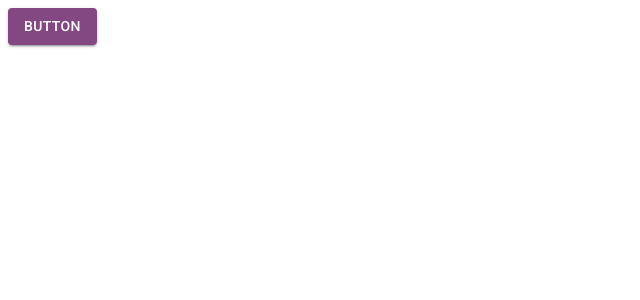
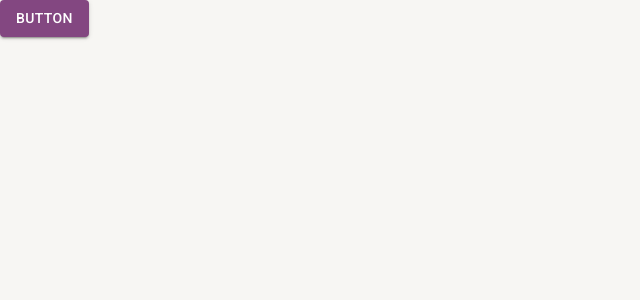
Before and after one commit to Emerson-lab/search-city-web-app, a React (Create React App) app: page /pagina-inicial in a window 1280 px wide. Shown: the top 300 px of the page, without its empty margins (0-640 px from the left). Built offline with nearby package versions, Linux system fonts and the light colour scheme.

Commit message:
Added dark theme and toggle theme

```diff
--- a/public/index.html
+++ b/public/index.html
@@ -16,7 +16,7 @@
   <title>Cadastro</title>
 </head>
 
-<body>
+<body style="margin: 0; padding: 0;">
   <noscript>You need to enable JavaScript to run this app.</noscript>
   <div id="root"></div>
 
--- a/src/routes/index.tsx
+++ b/src/routes/index.tsx
@@ -1,13 +1,19 @@
 import { Button } from "@mui/material";
 import { Navigate, Route, Routes } from "react-router-dom";
+import { useAppThemeContext } from "../shared/contexts/ThemeContext";
 
 export const AppRoutes = () => {
+  const { toggleTheme } = useAppThemeContext()
   return (
     <Routes>
       <Route
         path="/pagina-inicial"
         element={
-          <Button variant="contained" color="primary">
+          <Button
+            variant="contained"
+            color="primary"
+            onClick={toggleTheme}
+          >
             Button
           </Button>
         }
--- /dev/null
+++ b/src/shared/contexts/ThemeContext.tsx
@@ -0,0 +1,45 @@
+import { Box, ThemeProvider } from '@mui/material';
+import { createContext, useCallback, useContext, useMemo, useState } from "react";
+import { DarkTheme } from "../themes/Dark";
+import { LightTheme } from "../themes/Light";
+
+interface IThemeContextData {
+  themeName: 'light' | 'dark';
+  toggleTheme: () => void;
+}
+
+const ThemeContext = createContext({} as IThemeContextData);
+
+export const useAppThemeContext = () => {
+  return useContext(ThemeContext);
+}
+
+interface IThemeProviderProps {
+  children: React.ReactNode
+}
+
+export const AppThemeProvider: React.FC<IThemeProviderProps> = ({ children }) => {
+  const [themeName, setThemeName] = useState<'light' | 'dark'>('light');
+
+  const toggleTheme = useCallback(() => {
+    setThemeName(oldThemeName => oldThemeName === 'light' ? 'dark' : 'light');
+  }, []);
+
+  const theme = useMemo(() => {
+    if (themeName === 'light') return LightTheme;
+
+    return DarkTheme;
+  }, [themeName])
+
+  return (
+    <ThemeContext.Provider
+      value={{ themeName, toggleTheme }}
+    >
+      <ThemeProvider theme={theme}>
+        <Box width="100vw" height="100vh" bgcolor={theme.palette.background.default}>
+          {children}
+        </Box>
+      </ThemeProvider>
+    </ThemeContext.Provider>
+  )
+}
--- /dev/null
+++ b/src/shared/themes/Dark.ts
@@ -0,0 +1,16 @@
+import { createTheme } from "@mui/material";
+
+export const DarkTheme = createTheme({
+  palette: {
+    primary: {
+      main: "#834781",
+      dark: "#6B3267",
+      // light:,
+      contrastText: "#fff",
+    },
+    background: {
+      paper: "#303134",
+      default: "#202124"
+    }
+  }
+})
--- a/src/shared/themes/index.ts
+++ b/src/shared/themes/index.ts
@@ -1 +1,2 @@
+export * from './Dark';
 export * from './Light';
```
Also changed, not shown: src/App.tsx (+3 -4 lines).
